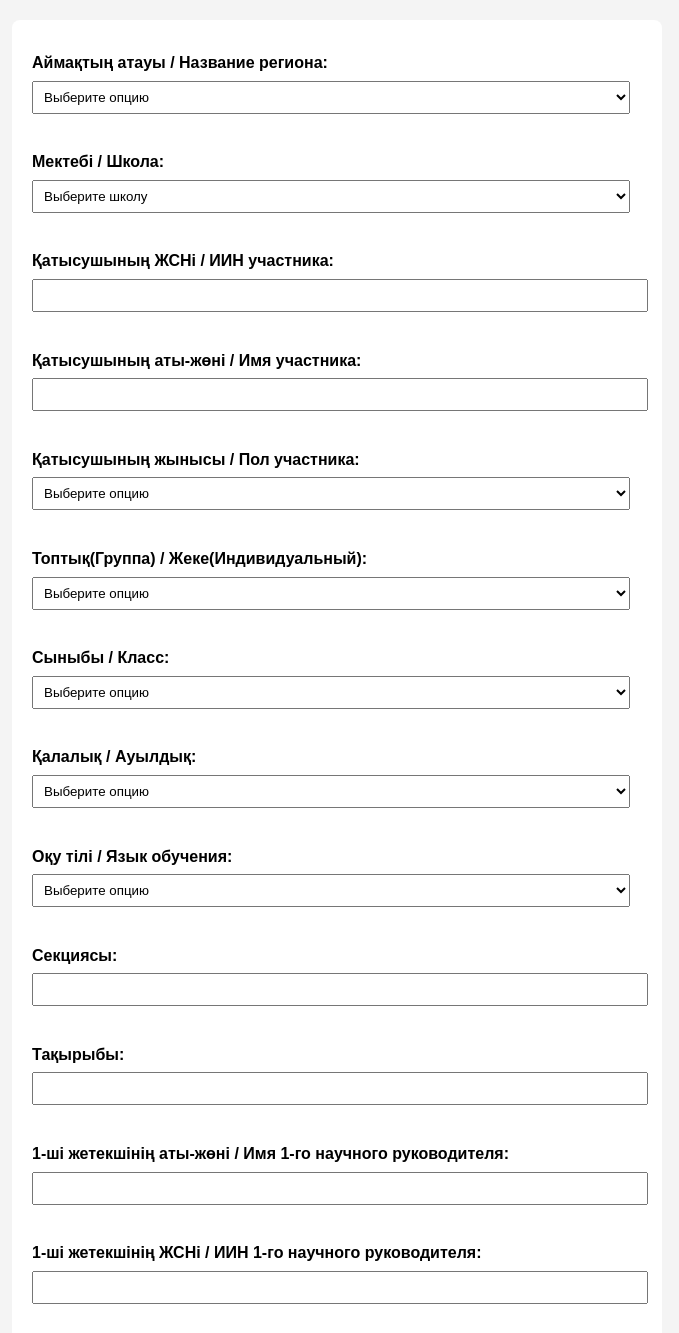
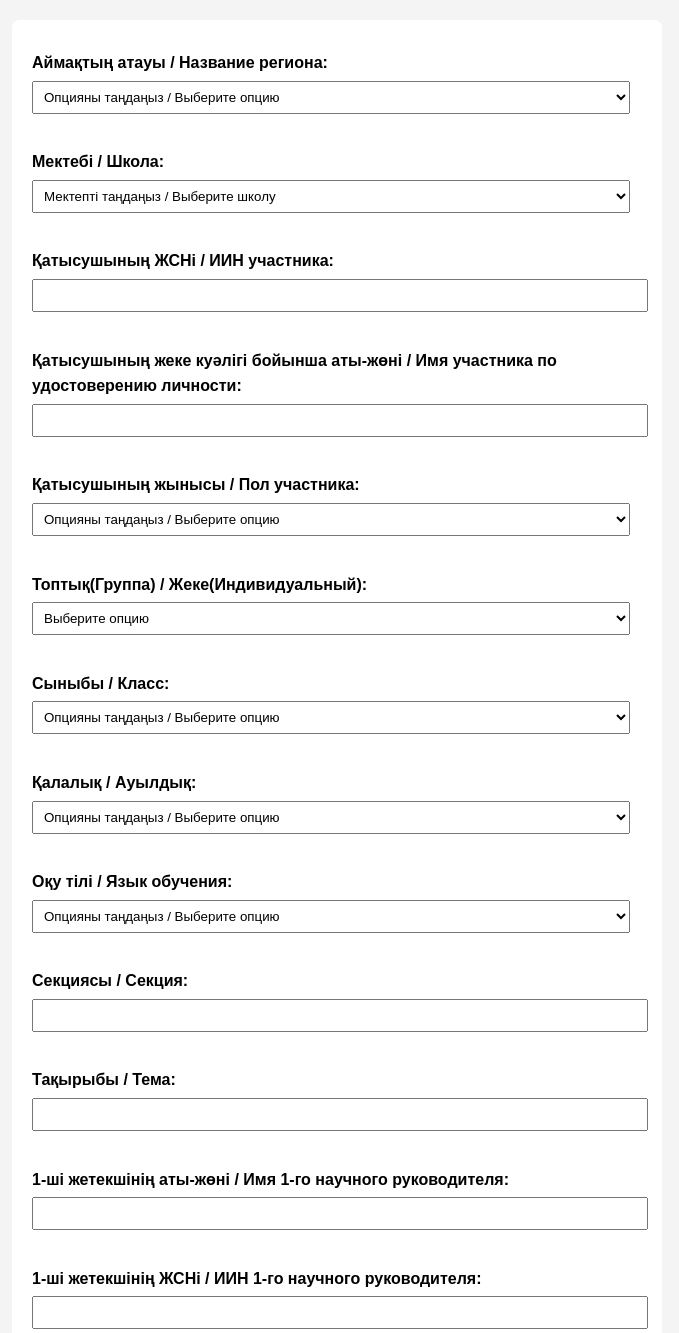
Before and after one commit to Yehoshuaro/flask-registration-daryn, a Flask app: template templates/index.html in a window 1280 px wide. Shown: the top 1333 px of the page, without its empty margins (303-982 px from the left). Run offline with Flask 3, Linux system fonts and the light colour scheme; the template is opened without the code that fills it, so the values that code supplies are empty.

Commit message:
adding translation

```diff
--- a/main.py
+++ b/main.py
@@ -21,15 +21,6 @@ app.config['SESSION_TYPE'] = 'filesystem'
 Session(app)
 
 
-# Google API settings
-SCOPE = [
-    'https://www.googleapis.com/auth/drive',
-    'https://www.googleapis.com/auth/spreadsheets'
-]
-SERVICE_ACCOUNT_FILE = "service_account.json"
-credentials = Credentials.from_service_account_file(SERVICE_ACCOUNT_FILE, scopes=SCOPE)
-gc = gspread.authorize(credentials)
-drive_service = build('drive', 'v3', credentials=credentials)
 
 @app.route('/', methods=['GET'])
 def registration_form():
@@ -125,8 +116,8 @@ def submit_registration():
             'Сыныбы': request.form['participant_class'],
             'Қалалық / Ауылдық': request.form['city/rural'],
             'Оқу тілі': request.form['language'],
-            'Секциясы': request.form['section'],
-            'Тақырыбы': request.form['project_title'],
+            'Секциясы / Секция': request.form['section'],
+            'Тақырыбы / Тема': request.form['project_title'],
             '1-ші жетекшінің аты-жөні': request.form['1st_supervisor_name'],
             '1-ші жетекшінің ЖСНі': request.form['1st_supervisor_iin'],
             '2-ші жетекшінің аты-жөні': request.form['2nd_supervisor_name'],
--- a/templates/index.html
+++ b/templates/index.html
@@ -11,7 +11,7 @@
 <form method="POST" action="/submit" enctype="multipart/form-data">
     <label for="area">Аймақтың атауы / Название региона:</label>
     <select name="area" id="area" required>
-            <option value="" disabled selected>Выберите опцию</option>
+            <option value="" disabled selected>Опцияны таңдаңыз / Выберите опцию</option>
         {% for area in areas_with_schools %}
             <option value="{{ area }}">{{ area }}</option>
         {% endfor %}
@@ -19,20 +19,20 @@
      <br><br>
     <label for="school">Мектебі / Школа:</label>
     <select name="school" id="school" required>
-        <option value="" disabled selected>Выберите школу</option>
+        <option value="" disabled selected>Мектепті таңдаңыз / Выберите школу</option>
     </select>
     <br><br>
     <label for="participant_iin">Қатысушының ЖСНі / ИИН участника:</label>
     <input type="text" name="participant_iin" id="participant_iin" minlength="12" maxlength="12" required oninput="validateInput(event)">
     <br><br>
-    <label for="participant_name">Қатысушының аты-жөні / Имя участника:</label>
+    <label for="participant_name">Қатысушының жеке куәлігі бойынша аты-жөні / Имя участника по удостоверению личности:</label>
     <input type="text" name="participant_name" id="participant_name" required>
     <br><br>
     <label for="participant_gender">Қатысушының жынысы / Пол участника:</label>
     <select name="participant_gender" id="participant_gender" required>
-        <option value="" disabled selected>Выберите опцию</option>
-        <option value="Ер">Ер</option>
-        <option value="Қыз">Қыз</option>
+        <option value="" disabled selected>Опцияны таңдаңыз / Выберите опцию</option>
+        <option value="Ер">Ер / Мужской</option>
+        <option value="Қыз">Қыз / Женский</option>
     </select>
     <br><br>
     <label for="group/individual">Топтық(Группа) / Жеке(Индивидуальный):</label>
@@ -44,7 +44,7 @@
     <br><br>
     <label for="participant_class">Сыныбы / Класс:</label>
     <select name="participant_class" id="participant_class" required>
-        <option value="" disabled selected>Выберите опцию</option>
+        <option value="" disabled selected>Опцияны таңдаңыз / Выберите опцию</option>
         <option value="2">2</option>
         <option value="3">3</option>
         <option value="4">4</option>
@@ -60,22 +60,22 @@
     <br><br>
     <label for="city/rural">Қалалық / Ауылдық:</label>
     <select name="city/rural" id="city/rural" required>
-        <option value="" disabled selected>Выберите опцию</option>
+        <option value="" disabled selected>Опцияны таңдаңыз / Выберите опцию</option>
         <option value="Қалалық">Қалалық</option>
         <option value="Ауылдық">Ауылдық</option>
     </select>
     <br><br>
     <label for="language">Оқу тілі / Язык обучения:</label>
     <select name="language" id="language" required>
-        <option value="" disabled selected>Выберите опцию</option>
+        <option value="" disabled selected>Опцияны таңдаңыз / Выберите опцию</option>
         <option value="Қазақша">Қазақша</option>
         <option value="Орысша">Орысша</option>
     </select>
     <br><br>
-    <label for="section">Секциясы:</label>
+    <label for="section">Секциясы / Секция:</label>
     <input type="text" name="section" id="section" required>
     <br><br>
-    <label for="project_title">Тақырыбы:</label>
+    <label for="project_title">Тақырыбы / Тема:</label>
     <input type="text" name="project_title" id="project_title" required>
     <br><br>
     <label for="1st_supervisor_name">1-ші жетекшінің аты-жөні / Имя 1-го научного руководителя:</label>
```
